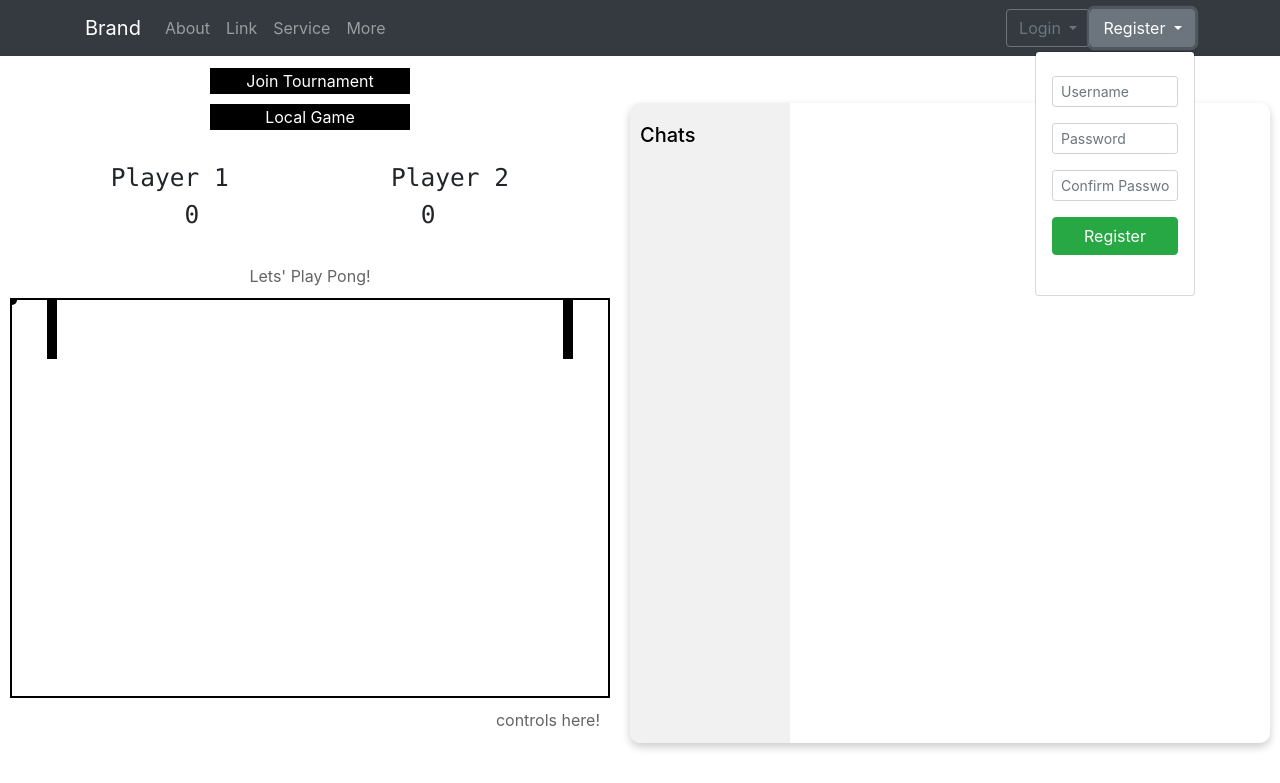
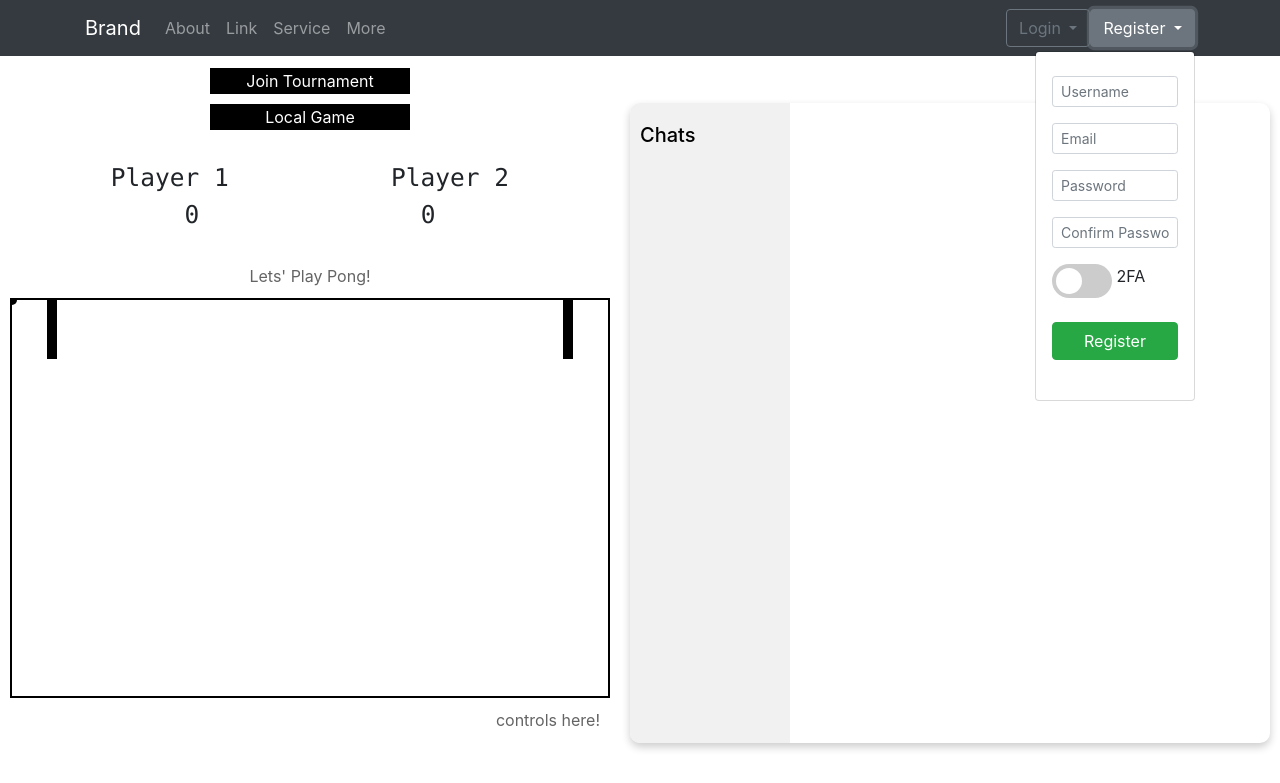
Before and after one commit to JeremyChooCK/Online-Multiplayer-Pong, a Python web app: template django/frontend/templates/index.html in a window 1280 px wide, after a click on "Register". Shown: the top 783 px of the page. Run offline with Jinja, Linux system fonts and the light colour scheme; the template is opened without the code that fills it, so the values that code supplies are empty; some libraries are stand-ins or nearby versions.

Commit message:
user now takes in email and 2fa status 2fa verification not implemented yet

```diff
--- a/django/authentication/models.py
+++ b/django/authentication/models.py
@@ -4,6 +4,7 @@ from django.db.models import JSONField  # Import this from django.db.models
 
 class UserProfile(models.Model):
     user = models.OneToOneField(User, on_delete=models.CASCADE, related_name='profile')
+    twofa = models.BooleanField(default=False)
     profile_picture = models.ImageField(upload_to='profile_pictures/', null=True, blank=True, default='profile_pictures/default.png')
     wins = models.IntegerField(default=0)
     losses = models.IntegerField(default=0)
--- a/django/frontend/static/css/style.css
+++ b/django/frontend/static/css/style.css
@@ -104,3 +104,66 @@
     width: 100%; /* Ensure the table width remains 100% */
     table-layout: fixed; /* Fix column widths */
 }
+
+ /* The switch - the box around the slider */
+ .switch {
+	position: relative;
+	display: inline-block;
+	width: 60px;
+	height: 34px;
+  }
+
+  /* Hide default HTML checkbox */
+  .switch input {
+	opacity: 0;
+	width: 0;
+	height: 0;
+  }
+
+  /* The slider */
+  .slider {
+	position: absolute;
+	cursor: pointer;
+	top: 0;
+	left: 0;
+	right: 0;
+	bottom: 0;
+	background-color: #ccc;
+	-webkit-transition: .4s;
+	transition: .4s;
+  }
+
+  .slider:before {
+	position: absolute;
+	content: "";
+	height: 26px;
+	width: 26px;
+	left: 4px;
+	bottom: 4px;
+	background-color: white;
+	-webkit-transition: .4s;
+	transition: .4s;
+  }
+
+  input:checked + .slider {
+	background-color: #2196F3;
+  }
+
+  input:focus + .slider {
+	box-shadow: 0 0 1px #2196F3;
+  }
+
+  input:checked + .slider:before {
+	-webkit-transform: translateX(26px);
+	-ms-transform: translateX(26px);
+	transform: translateX(26px);
+  }
+
+  /* Rounded sliders */
+  .slider.round {
+	border-radius: 34px;
+  }
+
+  .slider.round:before {
+	border-radius: 50%;
+  }
--- a/django/frontend/static/js/script.js
+++ b/django/frontend/static/js/script.js
@@ -162,12 +162,15 @@ async function loginAfterRegister(username, password) {
 
 async function postRegister() {
     const username = document.getElementById("newUsernameInput").value;
+    const email = document.getElementById("emailInput").value;
     const password = document.getElementById("newPasswordInput").value;
     const confirmPassword = document.getElementById("confirmPasswordInput").value;
-    // if (password !== confirmPassword) {
-    //     alert("Passwords do not match.");
-    //     return;
-    // }
+    if (password !== confirmPassword) {
+        alert("Passwords do not match.");
+        return;
+    }
+    const twofa = document.getElementById("2faInput").checked;
+    console.log("twofa: ", twofa);
     const url = ip + "auth/register/";
 
     try {
@@ -176,7 +179,7 @@ async function postRegister() {
             headers: {
                 "Content-Type": "application/json",
             },
-            body: JSON.stringify({ username, password }),
+            body: JSON.stringify({ username, password, email, profile: { twofa: twofa } }),
         });
 
         if (!response.ok) {
--- a/django/frontend/templates/index.html
+++ b/django/frontend/templates/index.html
@@ -67,10 +67,20 @@
                                         <input id="newUsernameInput" placeholder="Username" class="form-control form-control-sm" type="text" required="">
                                     </div>
                                     <div class="form-group">
+                                        <input type="email" placeholder="Email" id="emailInput" class="form-control form-control-sm" type="text" required="">
+                                    </div>
+                                    <div class="form-group">
                                         <input id="newPasswordInput" placeholder="Password" class="form-control form-control-sm" type="text" required="">
                                     </div>
                                     <div class="form-group">
                                         <input id="confirmPasswordInput" placeholder="Confirm Password" class="form-control form-control-sm" type="text" required="">
+                                    </div>
+                                    <div class="form-group">
+                                        <label class="switch">
+                                            <input type="checkbox" id="2faInput">
+                                            <span class="slider round"></span>
+                                        </label>
+                                        2FA
                                     </div>
                                     <div class="form-group">
                                         <button type="submit" class="btn btn-success btn-block">Register</button>
--- a/docker-compose.yml
+++ b/docker-compose.yml
@@ -31,6 +31,10 @@ services:
       - POSTGRES_USER=${POSTGRES_USER}
       - POSTGRES_PASSWORD=${POSTGRES_PASSWORD}
       - POSTGRES_PORT=${POSTGRES_PORT}
+      - EMAIL_HOST_USER=${EMAIL_HOST_USER}
+      - EMAIL_HOST_PASSWORD=${EMAIL_HOST_PASSWORD}
+      - EMAIL_PORT=${EMAIL_PORT}
+      - EMAIL_HOST=${EMAIL_HOST}
       - DJANGO_SETTINGS_MODULE=transcendance.settings
     depends_on:
       - db
```
Also changed, not shown: django/authentication/serializers.py (+6 -4 lines), django/authentication/views.py (+28 -0 lines), django/transcendance/settings.py (+7 -0 lines).
